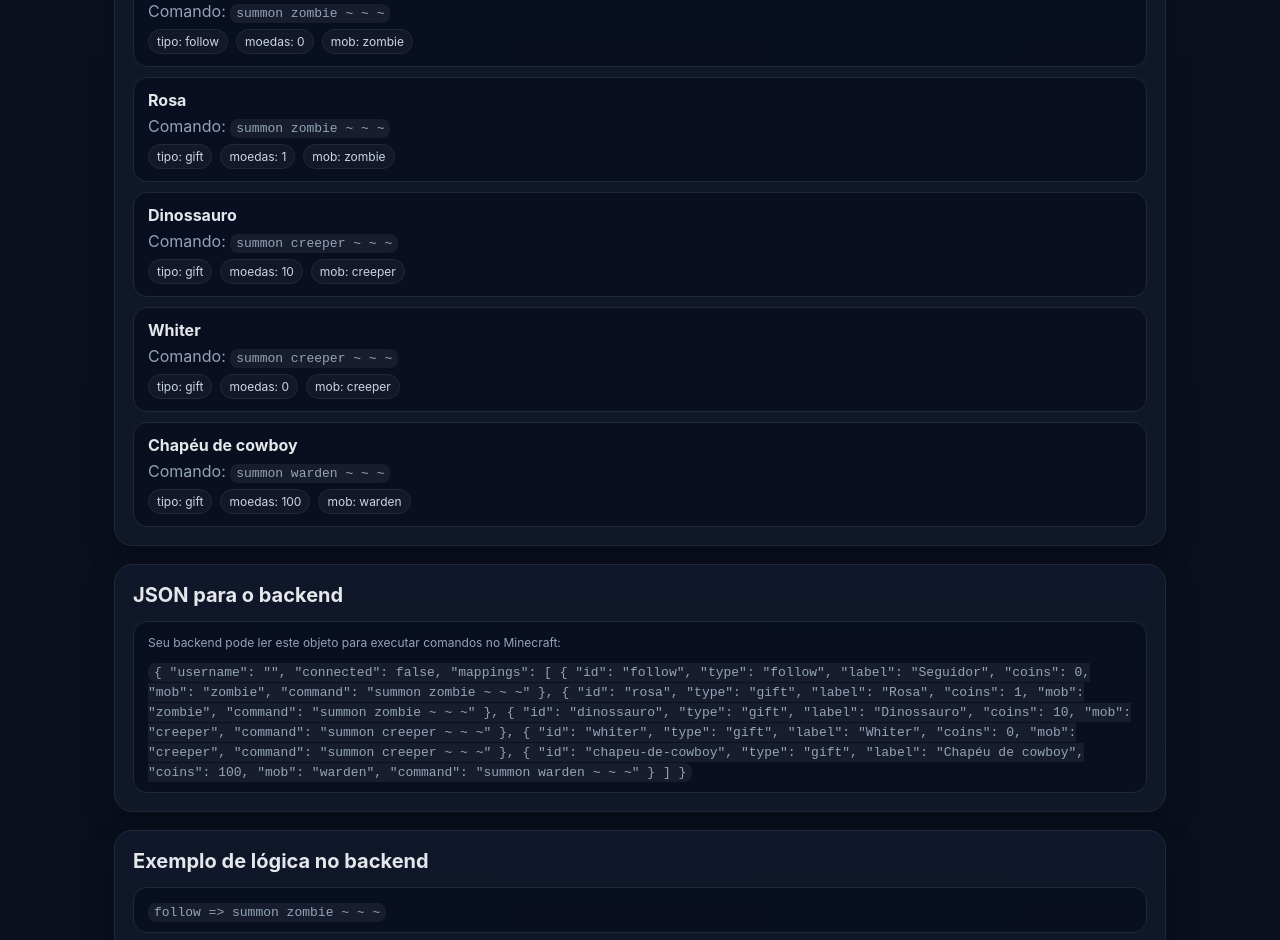
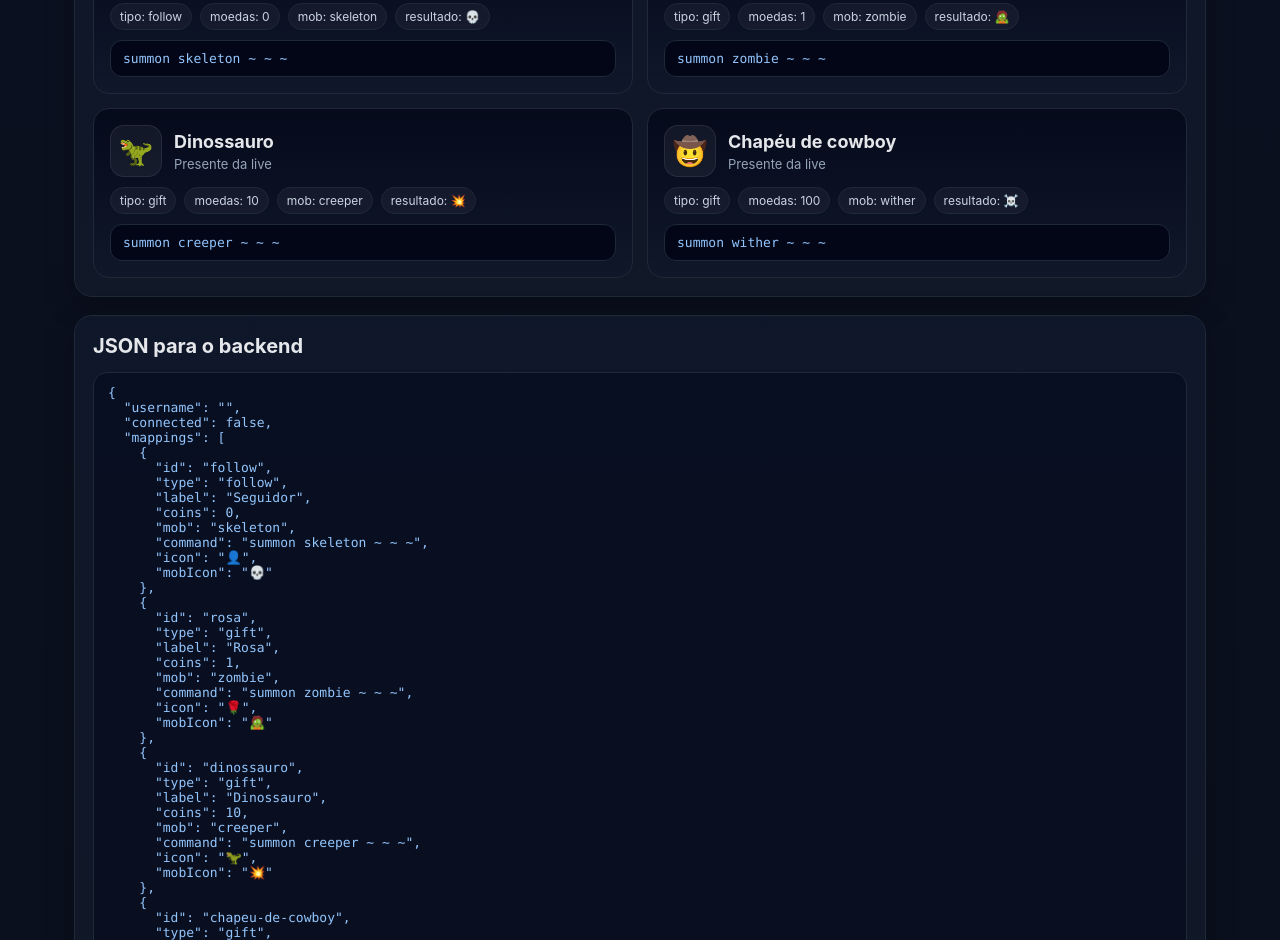
Before and after one commit to gabsgameplai-sys/minecraft_host_serverLORD, a plain HTML site: page tiktok.html in a window 1280 px wide. Shown: the part 585-1525 px from the top of the page. Drawn offline with Linux system fonts and the light colour scheme.

Commit message:
Update tiktok.html

```diff
--- a/tiktok.html
+++ b/tiktok.html
@@ -8,6 +8,7 @@
     :root{
       --bg:#0b1120;
       --card:#0f172a;
+      --card-2:#111827;
       --border:#1f2937;
       --text:#e5e7eb;
       --muted:#94a3b8;
@@ -32,7 +33,7 @@
     }
 
     .container{
-      max-width:1100px;
+      max-width:1180px;
       margin:0 auto;
       padding:24px;
     }
@@ -74,6 +75,7 @@
       display:inline-flex;
       align-items:center;
       justify-content:center;
+      box-shadow:var(--shadow);
     }
 
     .btn-primary{background:var(--primary)}
@@ -117,7 +119,7 @@
       font-size:14px;
     }
 
-    input,select,textarea{
+    input,textarea{
       width:100%;
       background:#020617;
       border:1px solid var(--border);
@@ -127,7 +129,7 @@
       outline:none;
     }
 
-    input:focus,select:focus,textarea:focus{
+    input:focus,textarea:focus{
       border-color:#3b82f6;
       box-shadow:0 0 0 3px rgba(59,130,246,.15);
     }
@@ -174,43 +176,98 @@
       color:var(--muted);
     }
 
-    .gift-row{
-      display:flex;
-      align-items:flex-start;
-      justify-content:space-between;
-      gap:14px;
-      flex-wrap:wrap;
+    .full{
+      grid-column:1 / -1;
     }
 
-    .gift-info{
-      flex:1;
-      min-width:220px;
+    .gift-grid{
+      display:grid;
+      grid-template-columns:repeat(2,minmax(0,1fr));
+      gap:14px;
     }
 
-    .gift-title{
+    .gift-card{
+      border:1px solid var(--border);
+      border-radius:16px;
+      padding:16px;
+      background:linear-gradient(180deg,rgba(2,6,23,.75),rgba(15,23,42,.75));
+    }
+
+    .gift-header{
+      display:flex;
+      align-items:center;
+      gap:12px;
+      margin-bottom:10px;
+    }
+
+    .gift-icon{
+      width:52px;
+      height:52px;
+      border-radius:14px;
+      display:flex;
+      align-items:center;
+      justify-content:center;
+      font-size:28px;
+      background:rgba(255,255,255,.05);
+      border:1px solid rgba(255,255,255,.08);
+      flex-shrink:0;
+    }
+
+    .gift-name{
+      font-size:18px;
+      font-weight:700;
       color:var(--text);
-      font-weight:700;
-      margin-bottom:6px;
+      margin:0;
+    }
+
+    .gift-sub{
+      margin:4px 0 0;
+      color:var(--muted);
+      font-size:13px;
     }
 
     .gift-tags{
       display:flex;
       gap:8px;
       flex-wrap:wrap;
-      margin-top:8px;
+      margin:10px 0;
     }
 
     .tag{
       font-size:12px;
-      padding:4px 8px;
+      padding:5px 9px;
       border-radius:999px;
       border:1px solid var(--border);
       background:rgba(255,255,255,.04);
       color:#cbd5e1;
     }
 
-    .full{
-      grid-column:1 / -1;
+    .gift-command{
+      margin-top:10px;
+      padding:10px 12px;
+      border-radius:12px;
+      background:#020617;
+      border:1px solid var(--border);
+      color:#93c5fd;
+      font-family:ui-monospace,SFMono-Regular,Menlo,monospace;
+      font-size:13px;
+      word-break:break-word;
+    }
+
+    .legend{
+      display:flex;
+      flex-wrap:wrap;
+      gap:10px;
+      margin-top:12px;
+    }
+
+    .legend-item{
+      border:1px solid var(--border);
+      border-radius:12px;
+      padding:8px 12px;
+      background:rgba(255,255,255,.03);
+      color:#cbd5e1;
+      font-size:13px;
     }
 
     code{
@@ -220,17 +277,18 @@
       word-break:break-word;
     }
 
-    .mapping-image{
-      width:100%;
-      max-width:340px;
-      border-radius:12px;
-      border:1px solid var(--border);
-      display:block;
-      margin-top:12px;
+    pre{
+      margin:0;
+      white-space:pre-wrap;
+      word-break:break-word;
+      font-size:13px;
+      color:#93c5fd;
+      font-family:ui-monospace,SFMono-Regular,Menlo,monospace;
     }
 
     @media (max-width: 900px){
-      .grid{
+      .grid,
+      .gift-grid{
         grid-template-columns:1fr;
       }
     }
@@ -241,7 +299,7 @@
     <div class="topbar">
       <div class="title">
         <h1>📱 TikTok Live</h1>
-        <p>Gerencie a integração da live com o Host LORD.</p>
+        <p>Gerencie os presentes e eventos da live no Host LORD.</p>
       </div>
 
       <div class="actions">
@@ -266,11 +324,11 @@
         <div class="actions">
           <button class="btn btn-primary" type="button" onclick="saveTikTokConfig()">Salvar</button>
           <button class="btn btn-success" type="button" onclick="toggleLiveConnection()">Conectar / Desconectar</button>
-          <button class="btn btn-warning" type="button" onclick="resetPresetMappings()">Restaurar mapeamento padrão</button>
+          <button class="btn btn-warning" type="button" onclick="resetPresetMappings()">Restaurar padrão</button>
         </div>
 
         <p class="small" style="margin-top:14px;">
-          Esta página salva as preferências no navegador. A execução real depende do backend da TikTok Live ler esses dados.
+          Essa página salva os dados no navegador. O backend precisa ler esse JSON para executar os comandos no Minecraft.
         </p>
       </div>
 
@@ -279,34 +337,43 @@
         <div class="list">
           <div class="list-item"><strong>Usuário:</strong> <span id="summaryUsername">--</span></div>
           <div class="list-item"><strong>Status:</strong> <span id="summaryStatus">Desconectado</span></div>
-          <div class="list-item"><strong>Eventos configurados:</strong> <span id="summaryCount">0</span></div>
+          <div class="list-item"><strong>Total de eventos:</strong> <span id="summaryCount">0</span></div>
+        </div>
+
+        <div class="legend">
+          <div class="legend-item">👤 Seguidor = 💀 Esqueleto</div>
+          <div class="legend-item">🌹 Rosa = 🧟 Zumbi</div>
+          <div class="legend-item">🦖 Dino = 💥 Creeper</div>
+          <div class="legend-item">🤠 Chapéu = ☠️ Wither</div>
         </div>
       </div>
 
       <div class="card full">
-        <h3>Mapa atual de presentes e eventos</h3>
-        <div id="giftList" class="list"></div>
+        <h3>Mapa visual dos presentes</h3>
+        <div id="giftList" class="gift-grid"></div>
       </div>
 
       <div class="card full">
         <h3>JSON para o backend</h3>
         <div class="list">
           <div class="list-item">
-            <div class="small" style="margin-bottom:8px;">Seu backend pode ler este objeto para executar comandos no Minecraft:</div>
-            <code id="jsonPreview"></code>
+            <pre id="jsonPreview"></pre>
           </div>
         </div>
       </div>
 
       <div class="card full">
-        <h3>Exemplo de lógica no backend</h3>
+        <h3>Exemplos para o backend</h3>
         <div class="list">
-          <div class="list-item"><code>follow => summon zombie ~ ~ ~</code></div>
+          <div class="list-item"><code>follow => summon skeleton ~ ~ ~</code></div>
           <div class="list-item"><code>Rosa => summon zombie ~ ~ ~</code></div>
           <div class="list-item"><code>Dinossauro => summon creeper ~ ~ ~</code></div>
-          <div class="list-item"><code>Whiter => summon creeper ~ ~ ~</code></div>
-          <div class="list-item"><code>Chapéu de cowboy => summon warden ~ ~ ~</code></div>
+          <div class="list-item"><code>Chapéu de cowboy => summon wither ~ ~ ~</code></div>
         </div>
+
+        <p class="small" style="margin-top:14px;">
+          Spawnar wither pode destruir o mapa. Se quiser mais segurança, use no backend algo como <code>summon wither ~ ~20 ~</code>.
+        </p>
       </div>
     </div>
   </div>
@@ -324,8 +391,10 @@
             type: "follow",
             label: "Seguidor",
             coins: 0,
-            mob: "zombie",
-            command: "summon zombie ~ ~ ~"
+            mob: "skeleton",
+            command: "summon skeleton ~ ~ ~",
+            icon: "👤",
+            mobIcon: "💀"
           },
           {
             id: "rosa",
@@ -333,7 +402,9 @@
             label: "Rosa",
             coins: 1,
             mob: "zombie",
-            command: "summon zombie ~ ~ ~"
+            command: "summon zombie ~ ~ ~",
+            icon: "🌹",
+            mobIcon: "🧟"
           },
           {
             id: "dinossauro",
@@ -341,23 +412,19 @@
             label: "Dinossauro",
             coins: 10,
             mob: "creeper",
-            command: "summon creeper ~ ~ ~"
-          },
-          {
-            id: "whiter",
-            type: "gift",
-            label: "Whiter",
-            coins: 0,
-            mob: "creeper",
-            command: "summon creeper ~ ~ ~"
+            command: "summon creeper ~ ~ ~",
+            icon: "🦖",
+            mobIcon: "💥"
           },
           {
             id: "chapeu-de-cowboy",
             type: "gift",
             label: "Chapéu de cowboy",
             coins: 100,
-            mob: "warden",
-            command: "summon warden ~ ~ ~"
+            mob: "wither",
+            command: "summon wither ~ ~ ~",
+            icon: "🤠",
+            mobIcon: "☠️"
           }
         ]
       };
@@ -453,18 +520,23 @@
       }
 
       list.innerHTML = mappings.map(item => `
-        <div class="list-item">
-          <div class="gift-row">
-            <div class="gift-info">
-              <div class="gift-title">${escapeHtml(item.label || "Sem nome")}</div>
-              <div>Comando: <code>${escapeHtml(item.command || "")}</code></div>
-              <div class="gift-tags">
-                <span class="tag">tipo: ${escapeHtml(item.type || "--")}</span>
-                <span class="tag">moedas: ${Number(item.coins || 0)}</span>
-                <span class="tag">mob: ${escapeHtml(item.mob || "--")}</span>
-              </div>
+        <div class="gift-card">
+          <div class="gift-header">
+            <div class="gift-icon">${escapeHtml(item.icon || "🎁")}</div>
+            <div>
+              <p class="gift-name">${escapeHtml(item.label || "Sem nome")}</p>
+              <p class="gift-sub">${item.type === "follow" ? "Evento de seguidor" : "Presente da live"}</p>
             </div>
           </div>
+
+          <div class="gift-tags">
+            <span class="tag">tipo: ${escapeHtml(item.type || "--")}</span>
+            <span class="tag">moedas: ${Number(item.coins || 0)}</span>
+            <span class="tag">mob: ${escapeHtml(item.mob || "--")}</span>
+            <span class="tag">resultado: ${escapeHtml(item.mobIcon || "⚡")}</span>
+          </div>
+
+          <div class="gift-command">${escapeHtml(item.command || "")}</div>
         </div>
       `).join("");
     }
```
